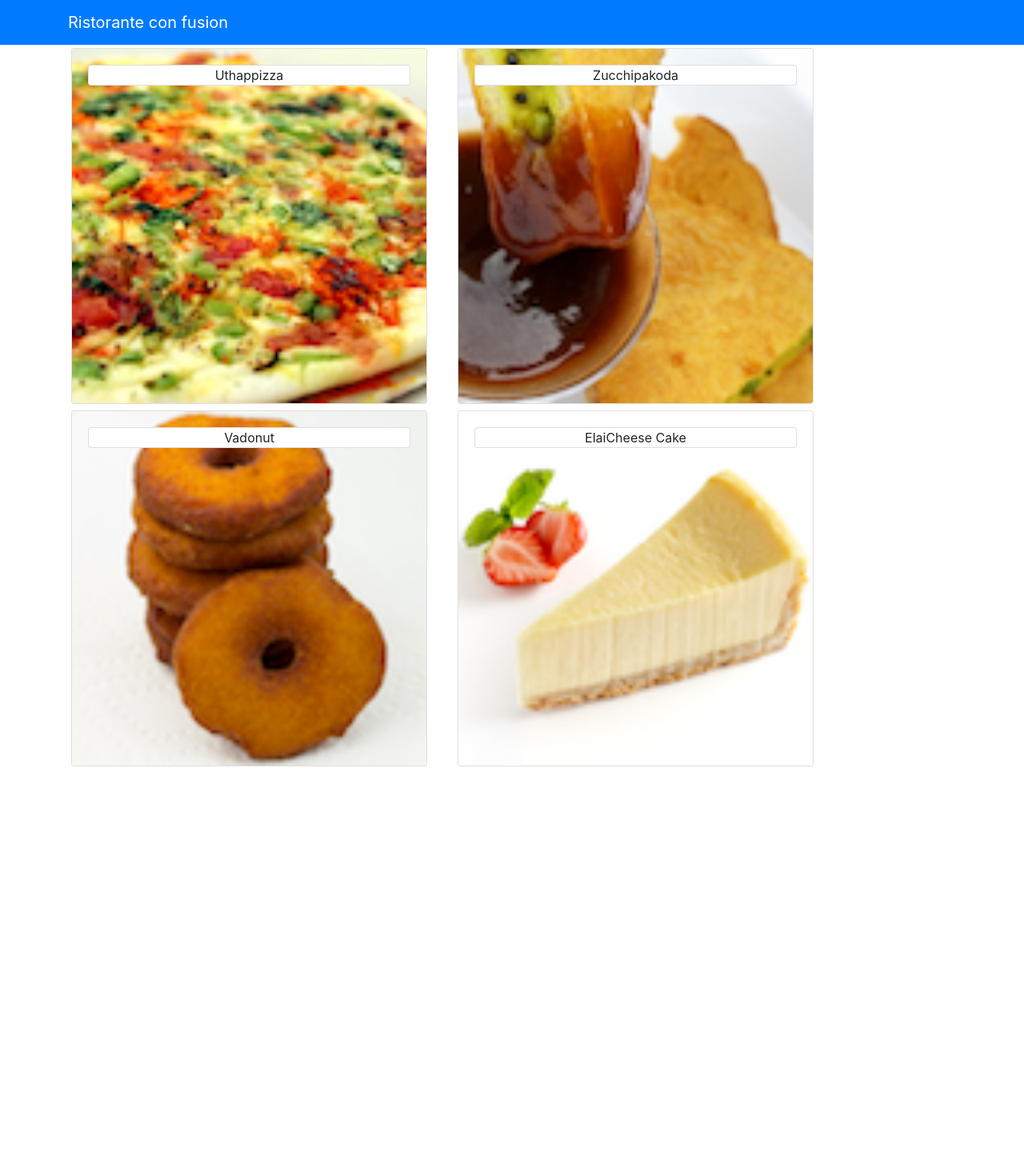
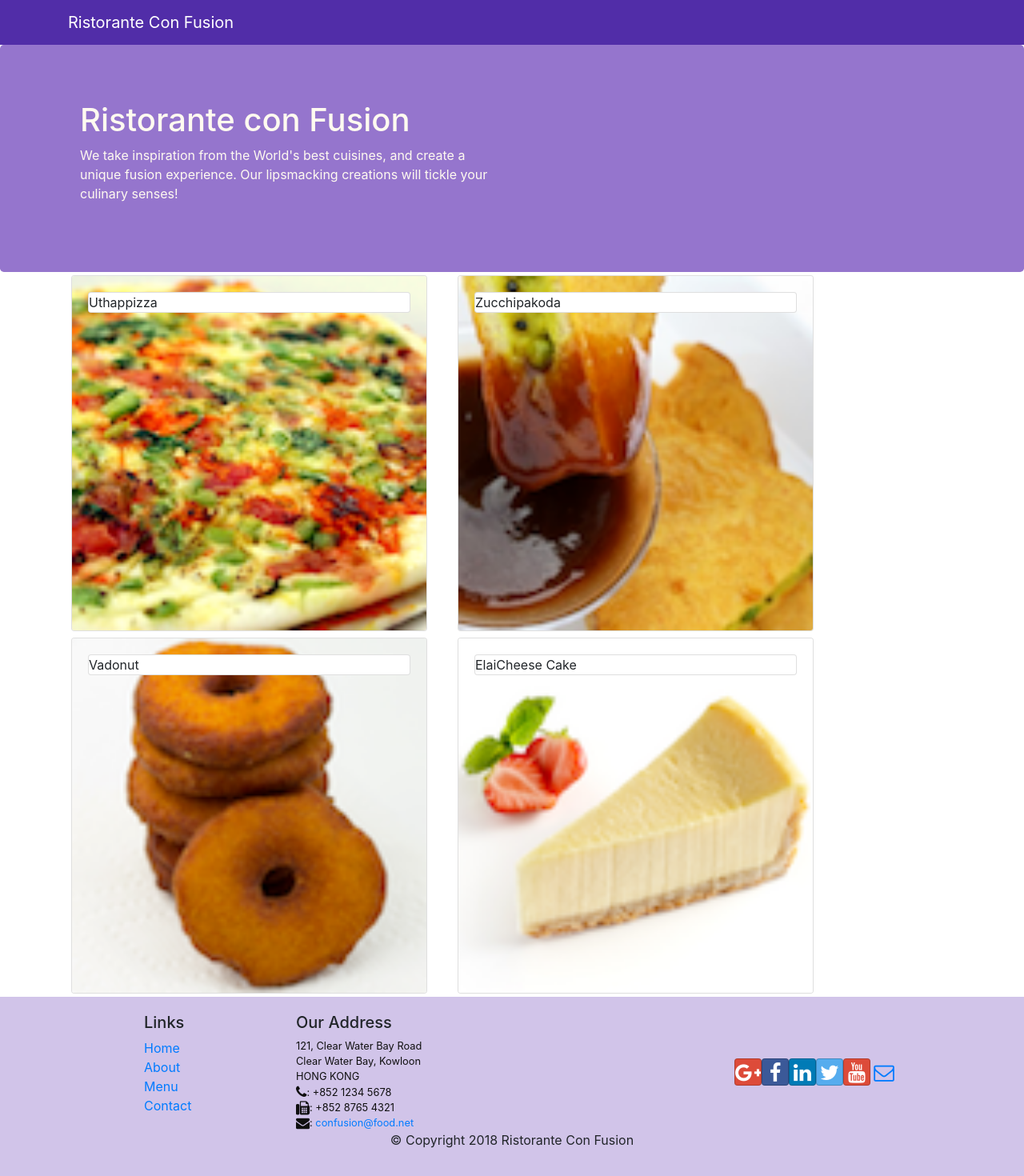
Before and after one commit to muskanjaiswal10/Restaurant_Site, a React (Create React App) app: page / in a window 1280 px wide. Shown: the top 1470 px of the page at 80% size. Before the commit the page ends 962 px from the top, so only its background shows below. Built offline with nearby package versions, Linux system fonts and the light colour scheme.

Commit message:
'header_and_footer'

```diff
--- a/package.json
+++ b/package.json
@@ -7,6 +7,8 @@
     "@testing-library/react": "^9.3.2",
     "@testing-library/user-event": "^7.1.2",
     "bootstrap": "^4.0.0",
+    "bootstrap-social": "^5.1.1",
+    "font-awesome": "^4.7.0",
     "react": "^16.13.1",
     "react-dom": "^16.13.1",
     "react-popper": "^0.9.2",
--- a/src/App.css
+++ b/src/App.css
@@ -1,38 +1,33 @@
-.App {
-  text-align: center;
+.row-header{
+  margin:0px auto;
+  padding:0px auto;
 }
 
-.App-logo {
-  height: 40vmin;
-  pointer-events: none;
+.row-content {
+  margin:0px auto;
+  padding: 50px 0px 50px 0px;
+  border-bottom: 1px ridge;
+  min-height:400px;
 }
 
-@media (prefers-reduced-motion: no-preference) {
-  .App-logo {
-    animation: App-logo-spin infinite 20s linear;
-  }
+.footer{
+  background-color: #D1C4E9;
+  margin:0px auto;
+  padding: 20px 0px 20px 0px;
+}
+.jumbotron {
+  padding:70px 30px 70px 30px;
+  margin:0px auto;
+  background: #9575CD ;
+  color:floralwhite;
 }
 
-.App-header {
-  background-color: #282c34;
-  min-height: 100vh;
-  display: flex;
-  flex-direction: column;
-  align-items: center;
-  justify-content: center;
-  font-size: calc(10px + 2vmin);
-  color: white;
+address{
+  font-size:80%;
+  margin:0px;
+  color:#0f0f0f;
 }
 
-.App-link {
-  color: #61dafb;
+.navbar-dark {
+  background-color: #512DA8;
 }
-
-@keyframes App-logo-spin {
-  from {
-    transform: rotate(0deg);
-  }
-  to {
-    transform: rotate(360deg);
-  }
-}
--- /dev/null
+++ b/src/components/FooterComponent.js
@@ -0,0 +1,49 @@
+import React from 'react';
+function Footer(props){
+    return(
+        <div className="footer">
+        <div className="container">
+            <div className="row justify-content-center">
+                <div className="col-4 offset-1 col-sm-2">
+                    <h5>Links</h5>
+                    <ul className="list-unstyled">
+                        <li><a href="#">Home</a></li>
+                        <li><a href="#">About</a></li>
+                        <li><a href="#">Menu</a></li>
+                        <li><a href="contactus.html">Contact</a></li>
+                    </ul>
+                </div>
+                <div className="col-7 col-sm-5">
+                    <h5>Our Address</h5>
+                    <address>
+		              121, Clear Water Bay Road<br />
+		              Clear Water Bay, Kowloon<br />
+		              HONG KONG<br />
+		              <i className="fa fa-phone fa-lg"></i>: +852 1234 5678<br />
+		              <i className="fa fa-fax fa-lg"></i>: +852 8765 4321<br />
+		              <i className="fa fa-envelope fa-lg"></i>: <a href="mailto:confusion@food.net">
+                         confusion@food.net</a>
+                    </address>
+                </div>
+                <div className="col-12 col-sm-4 align-self-center">
+                    <div className="text-center">
+                        <a className="btn btn-social-icon btn-google" href="http://google.com/+"><i className="fa fa-google-plus"></i></a>
+                        <a className="btn btn-social-icon btn-facebook" href="http://www.facebook.com/profile.php?id="><i className="fa fa-facebook"></i></a>
+                        <a className="btn btn-social-icon btn-linkedin" href="http://www.linkedin.com/in/"><i className="fa fa-linkedin"></i></a>
+                        <a className="btn btn-social-icon btn-twitter" href="http://twitter.com/"><i className="fa fa-twitter"></i></a>
+                        <a className="btn btn-social-icon btn-google" href="http://youtube.com/"><i className="fa fa-youtube"></i></a>
+                        <a className="btn btn-social-icon" href="mailto:"><i className="fa fa-envelope-o"></i></a>
+                    </div>
+                </div>
+                </div>
+            <div className="row justify-content-center">
+                <div className="col-auto">
+                    <p>© Copyright 2018 Ristorante Con Fusion</p>
+                </div>
+            </div>
+        </div>
+    </div>
+
+    );
+}
+export default Footer;
--- /dev/null
+++ b/src/components/Headercomponent.js
@@ -0,0 +1,28 @@
+import { Navbar, NavbarBrand, Jumbotron } from 'reactstrap';
+import React, {Component} from 'react';
+
+class Header extends Component{
+    render(){
+        return(
+
+            <React.Fragment>
+            <Navbar dark>
+              <div className="container">
+                  <NavbarBrand href="/">Ristorante Con Fusion</NavbarBrand>
+              </div>
+            </Navbar>
+            <Jumbotron>
+                 <div className="container">
+                     <div className="row row-header">
+                         <div className="col-12 col-sm-6">
+                             <h1>Ristorante con Fusion</h1>
+                             <p>We take inspiration from the World's best cuisines, and create a unique fusion experience. Our lipsmacking creations will tickle your culinary senses!</p>
+                         </div>
+                     </div>
+                 </div>
+             </Jumbotron>
+          </React.Fragment>
+        );
+    }
+}
+export default Header;
--- a/src/components/MainComponent.js
+++ b/src/components/MainComponent.js
@@ -2,6 +2,8 @@
 import { Navbar, NavbarBrand } from 'reactstrap';
 import Menu from './MenuComponent';
 import DishDetail from './DishdetailComponent';
+import Header from './Headercomponent';
+import Footer from './FooterComponent';
 import { DISHES } from '../shared/dishes';
 
 class Main extends Component {
@@ -19,17 +21,16 @@
     }
     render(){
       return (
+
         <div className="App">
-          <Navbar dark color="primary">
-            <div className="container">
-              <NavbarBrand href="/">Ristorante con fusion </NavbarBrand>
-            </div>
-          </Navbar>
+          <Header/>
           <Menu dishes={this.state.dishes}
           onClick={(dishId) => this.onDishSelect(dishId)} />
           <DishDetail
           dish={this.state.dishes.filter((dish) => dish.id===this.state.selectedDish )[0]}/>
+          <Footer/>
         </div>
+
       );
 
     }
--- a/src/index.js
+++ b/src/index.js
@@ -1,6 +1,8 @@
 import React from 'react';
 import ReactDOM from 'react-dom';
 import 'bootstrap/dist/css/bootstrap.min.css';
+import 'font-awesome/css/font-awesome.min.css';
+import 'bootstrap-social/bootstrap-social.css';
 import './index.css';
 import App from './App';
 import * as serviceWorker from './serviceWorker';
```
Also changed, not shown: 1 other file (tests, documents, lock files or other folders).
